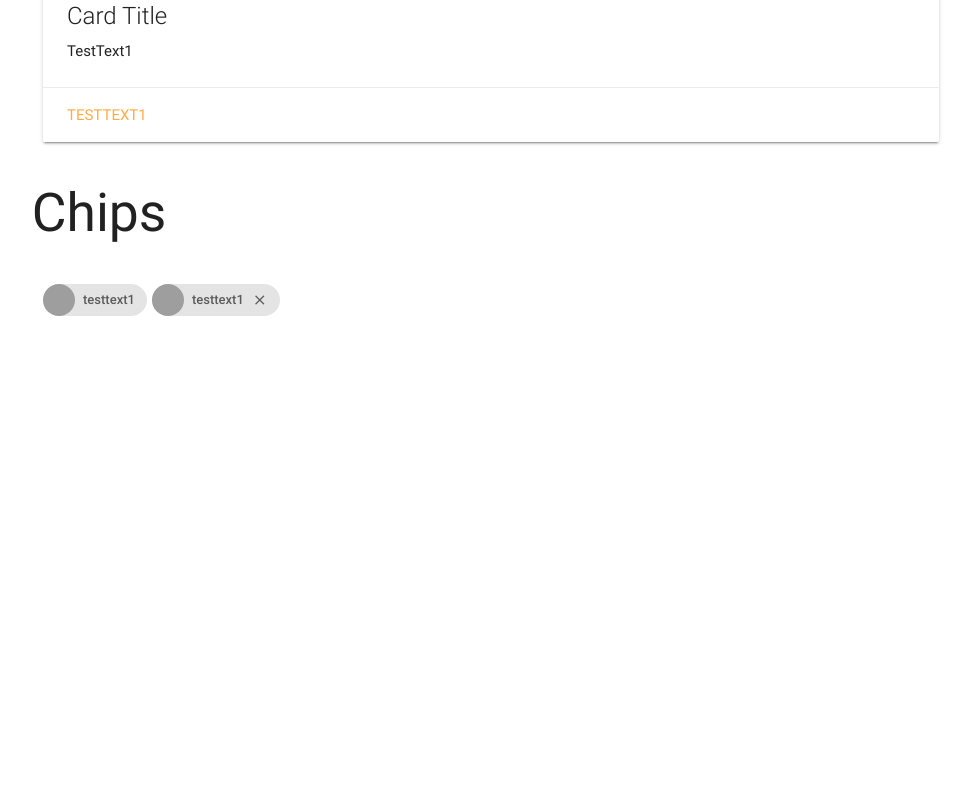
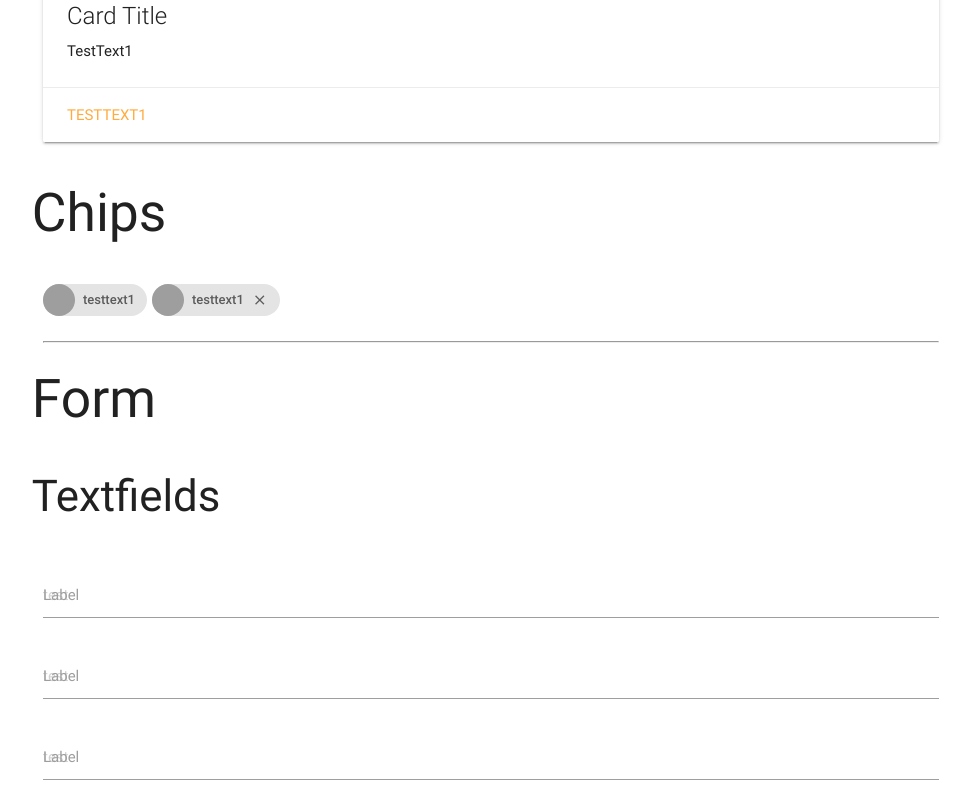
Before and after one commit to Ryangr0/materialize-vuejs, a Vue app: page / in a window 1280 px wide. Shown: the part 1956-2756 px from the top of the page, without its empty margins (149-1120 px from the left). Before the commit the page ends 2297 px from the top, so only its background shows below. Built offline with nearby package versions, Linux system fonts and the light colour scheme; grey boxes are pictures that could not be loaded.

Commit message:
Made start with form components

```diff
--- a/src/App.vue
+++ b/src/App.vue
@@ -47,6 +47,24 @@
         <Chip :item="chip2"></Chip>
       </div>
     </div>
+
+    <hr />
+
+    <div class="row">
+      <h2>Form</h2>
+    </div>
+    <div class="row">
+      <h3>Textfields</h3>
+    </div>
+    <div class="row">
+      <form class="col s12">
+        <div class="row">
+          <FormText :item="formText"></FormText>
+          <FormText :item="formText"></FormText>
+          <FormText :item="formText"></FormText>
+        </div>
+      </form>
+    </div>
   </div>
 </template>
 
@@ -57,6 +75,7 @@
   import Card from './components/Card.vue'
   import Collection from './components/Collection.vue'
   import Chip from './components/Chip.vue'
+  import FormText from './components/Form/Text.vue'
 
   export default {
     name: 'app',
@@ -66,7 +85,8 @@
       Breadcrumbs,
       Card,
       Collection,
-      Chip
+      Chip,
+      FormText
     },
     data: function () {
       return {
@@ -159,6 +179,12 @@
           src: 'testsrc',
           text: 'testtext1',
           closable: true
+        },
+        formText: {
+          id: 'test12345',
+          placeholder: 'test',
+          validate: false,
+          label: 'Label'
         }
       }
     }
--- /dev/null
+++ b/src/components/Form/Text.vue
@@ -0,0 +1,16 @@
+<template>
+  <div class="input-field col s12">
+    <input :placeholder="item.placeholder" :id="item.id" type="password" :class="getClasses + (item.validate ? ' validate' : '')">
+    <label :for="item.id">{{item.label}}</label>
+  </div>
+</template>
+
+<script>
+  import BaseComponent from '../mixins/BaseComponent.js'
+
+  export default {
+    mixins: [BaseComponent],
+    mounted: function() {
+    }
+  }
+</script>
```
Also changed, not shown: src/components/Form/Password.vue (added).
